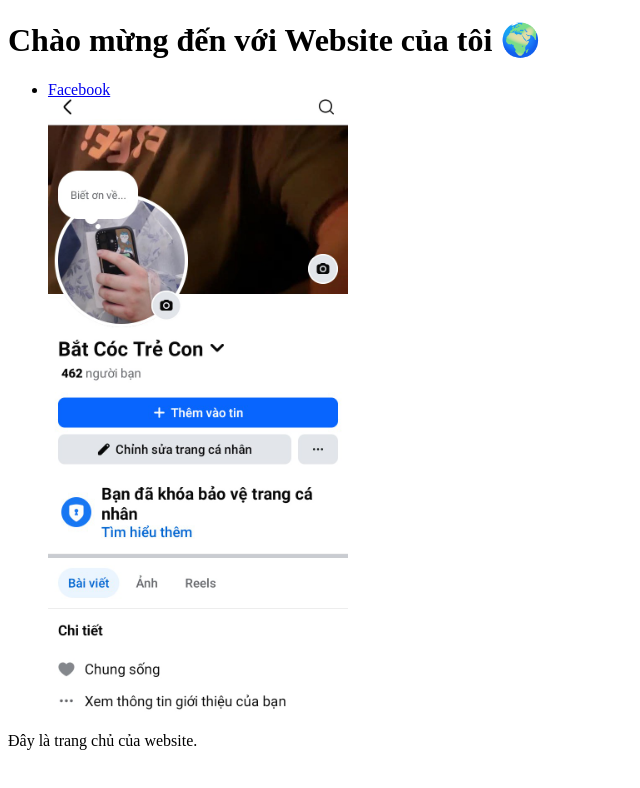
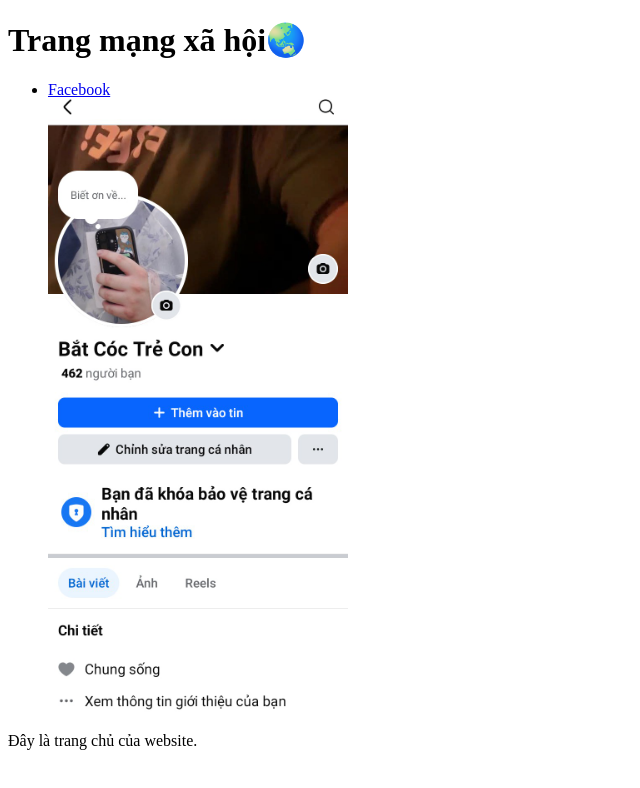
Before and after one commit to trantrinhyeuem-stack/trinhtc25tha.cdmd.edu.vng, a plain HTML site: page index.html in a window 1280 px wide. Shown: the whole page, without its empty margins (0-640 px from the left). Drawn offline with Linux system fonts and the light colour scheme.

Commit message:
Update header text in index.html

```diff
--- a/index.html
+++ b/index.html
@@ -5,7 +5,7 @@
     <title>Trang Chủ</title>
 </head>
 <body>
-    <h1>Chào mừng đến với Website của tôi 🌍</h1>
+    <h1>Trang mạng xã hội🌏</h1>
     <nav>
         <ul>
             <li><a href="https://www.facebook.com/share/1Ai8zfRCFa/">Facebook</a></li>
```
